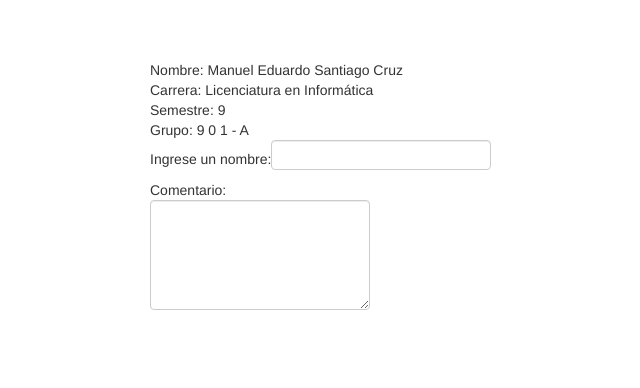
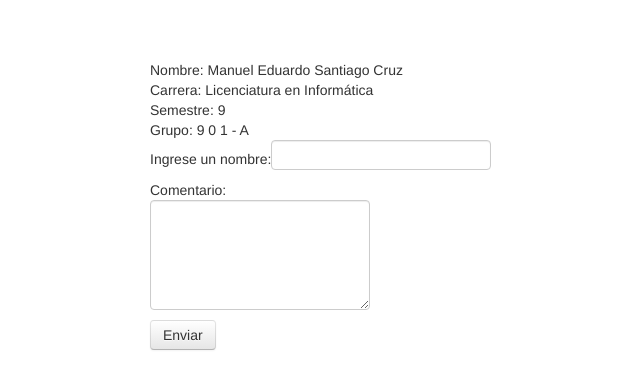
Before and after one commit to luchtrix/luchtrix.github.io, a plain HTML site: page index.html in a window 1280 px wide. Shown: the whole page, without its empty margins (20-660 px from the left). Drawn offline with Linux system fonts and the light colour scheme.

Commit message:
Update index.html

```diff
--- a/index.html
+++ b/index.html
@@ -17,6 +17,7 @@
 	<div class="container">
 		Ingrese un nombre:<input type="text" name="nombre" id="nombre" /><br>
 		Comentario:<br><textarea rows="5"></textarea><br>
+		<input type="submit" class="btn btn-default" name="enviar" value="Enviar" />
 	</div>
 </div>
 </body>
```
